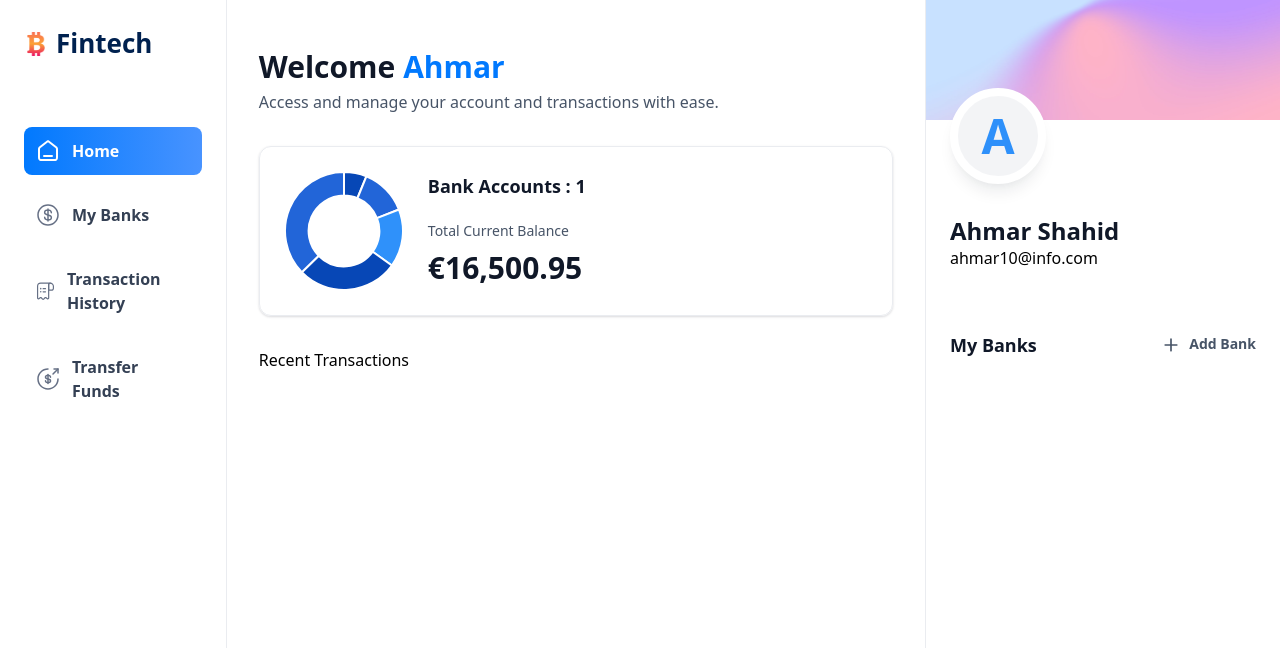
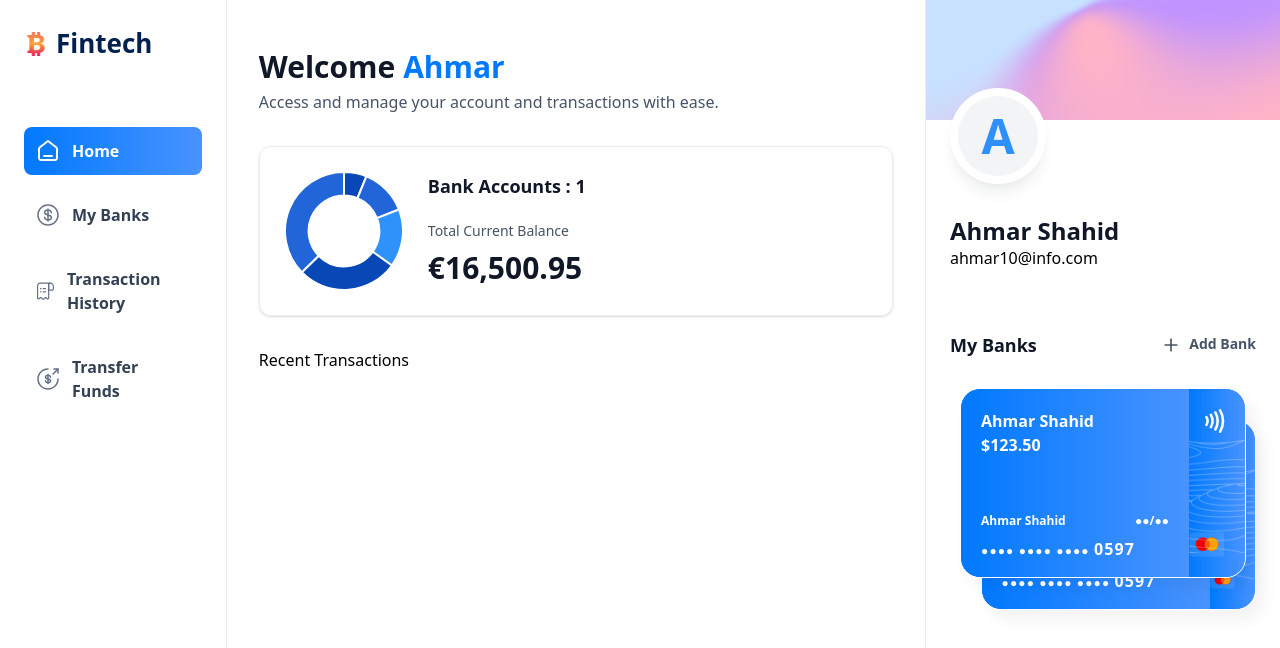
Before and after one commit to ahmarshahid/FinTracker, a Next.js app: page / in a window 1280 px wide. Shown: the top 648 px of the page. Built offline with nearby package versions, Linux system fonts and the light colour scheme.

Commit message:
Modify Right Side Bar Page.tsx and implement cards component

```diff
--- a/app/(root)/page.tsx
+++ b/app/(root)/page.tsx
@@ -32,7 +32,7 @@ const Home = () => {
     <RightSidebar
     user = {LoggedIn}
     transactions = {[]}
-    banks={[]}
+    banks={[{currentBalance: 123.50},{currentBalance:500.50}]}
     />
 
     </section>
--- /dev/null
+++ b/components/Cards.tsx
@@ -0,0 +1,64 @@
+import React from 'react'
+import Link from 'next/link'
+import { formatAmount } from '@/lib/utils'
+import Image from 'next/image'
+
+const Cards = ({
+    account, userName, showBalance = true
+}: CreditCardProps) => {
+  return (
+    <div className = "flex flex-col">
+        <Link href = '/' className = "bank-card">
+        <div className = "bank-card_content">
+            <div>
+                <h1 className = "text-16 font-semibold text-white">
+                {account.name || userName}
+                </h1>
+                <p className = "font-ibm-plex-serif font-black text-white">
+                {formatAmount(account.currentBalance)}
+                </p>
+            </div>
+            <article className= "flex flex-col gap-2">
+                <div className = "flex justify-between">
+                    <h1 className = "text-12 font-semibold text-white">
+                        {userName}
+                    </h1>
+                    <h2 className = "text-12 font-semibold text-white">
+                        ●●/●●
+                    </h2>
+                </div>
+                <p className = "text-12 font-semibold tracking-[1.1px] text-white">
+                ●●●● ●●●● ●●●● <span className = "text-16">
+                    0597
+                </span>
+                </p>
+            </article>
+        </div>
+        <div className = "bank-card_icon">
+        <Image
+        src = "/icons/paypass.svg"
+        width = {20}
+        height = {24}
+        alt = 'paypass'
+        />
+        <Image
+        src = '/icons/mastercard.svg'
+        width = {50}
+        height = {40}
+        alt= 'mastercard'
+        className = 'ml-5'
+        />
+        </div>
+        <Image
+        src = '/icons/lines.png'
+        width = {316}
+        height = {190}
+        alt= "lines"
+        className = "absolute top-0 left-0"
+        />
+        </Link>
+    </div>
+  )
+}
+
+export default Cards
--- a/components/RightSidebar.tsx
+++ b/components/RightSidebar.tsx
@@ -1,6 +1,7 @@
 import React from 'react'
 import Link from 'next/link'
 import Image from 'next/image'
+import Cards from './Cards'
 
 const RightSidebar = ({
     user,transactions,banks
@@ -50,11 +51,21 @@ const RightSidebar = ({
         {banks?.length > 0 && (
             <div className = 'relative flex flex-1 flex-col items-center justify-center gap-5'>
                 <div className = "relative z-10">
-                    BANK CARD 1
+                    <Cards
+                    key = {banks[0].$id}
+                    account = {banks[0]}
+                    userName = {`${user.firstName} ${user.lastName}`}
+                    showBalance = {false}
+                    />
                 </div>
                 {banks[1] && (
-                    <div className = "">
-
+                    <div className = "absolute right-0 top-8 z-0 w-[90%]">
+                        <Cards
+                        key = {banks[1].$id}
+                        account = {banks[1]}
+                        userName = {`${user.firstName} ${user.lastName}`}
+                        showBalance = {false}
+                        />
                     </div>
                 )}
 
```
